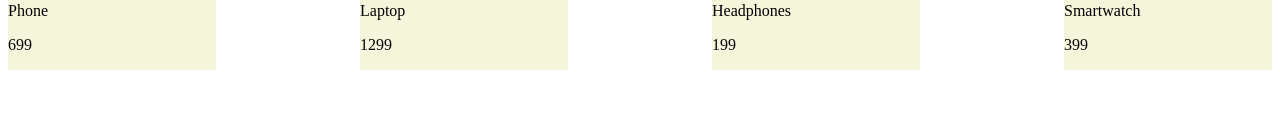
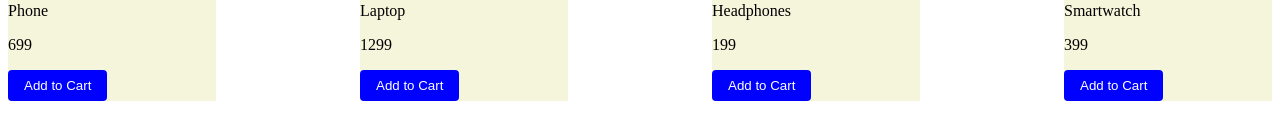
Before and after one commit to GopalYad/MERN-Stack-Learnings, a React (Vite) app in the folder REACT/basics/: page / in a window 1280 px wide. Shown: the part 200-340 px from the top of the page. Built offline with nearby package versions, Linux system fonts and the light colour scheme.

Commit message:
Add to cart btn

```diff
--- a/REACT/basics/src/Projects/Shopping-Cart-Application/Cart.jsx
+++ b/REACT/basics/src/Projects/Shopping-Cart-Application/Cart.jsx
@@ -1,12 +1,18 @@
-import React from 'react'
+import React, { useState } from 'react'
 
 const Cart = () => {
+     const[cart,setCart] =useState([]);
     const products = [
         { id: 1, name: 'Phone', price: 699 ,image :'https://www.imagineonline.store/cdn/shop/files/iPhone_15_Pink_PDP_Image_Position-1__en-IN.jpg?v=1694605258' },
         { id: 2, name: 'Laptop', price: 1299,image :'https://www.imagineonline.store/cdn/shop/files/iPhone_15_Pink_PDP_Image_Position-1__en-IN.jpg?v=1694605258' },
         { id: 3, name: 'Headphones', price: 199,image :'https://www.imagineonline.store/cdn/shop/files/iPhone_15_Pink_PDP_Image_Position-1__en-IN.jpg?v=1694605258' },
         { id: 4, name: 'Smartwatch', price: 399,image :'https://www.imagineonline.store/cdn/shop/files/iPhone_15_Pink_PDP_Image_Position-1__en-IN.jpg?v=1694605258' },
       ];
+      const actionAddToCart =(product)=>{
+       setCart((prevCart)=>[...prevCart,product])
+       console.log(product)
+       console.log(cart)
+      }
 
   return (
     <div style ={{display :'flex' , justifyContent :'space-between'}}>
@@ -16,8 +22,23 @@ const Cart = () => {
             <img style={{width:'13rem'}} src={item.image} alt="" />
             <p>{item.name}</p>
             <p>{item.price}</p>
+            <button
+              onClick={() => actionAddToCart(item)}
+              style={{
+                backgroundColor: "blue",
+                color: "white",
+                border: "none",
+                padding: "0.5rem 1rem",
+                borderRadius: "4px",
+                cursor: "pointer",
+              }}
+            >
+              Add to Cart
+            </button>
         </span>
+
        ))}
+
     </div>
   )
 }
```
